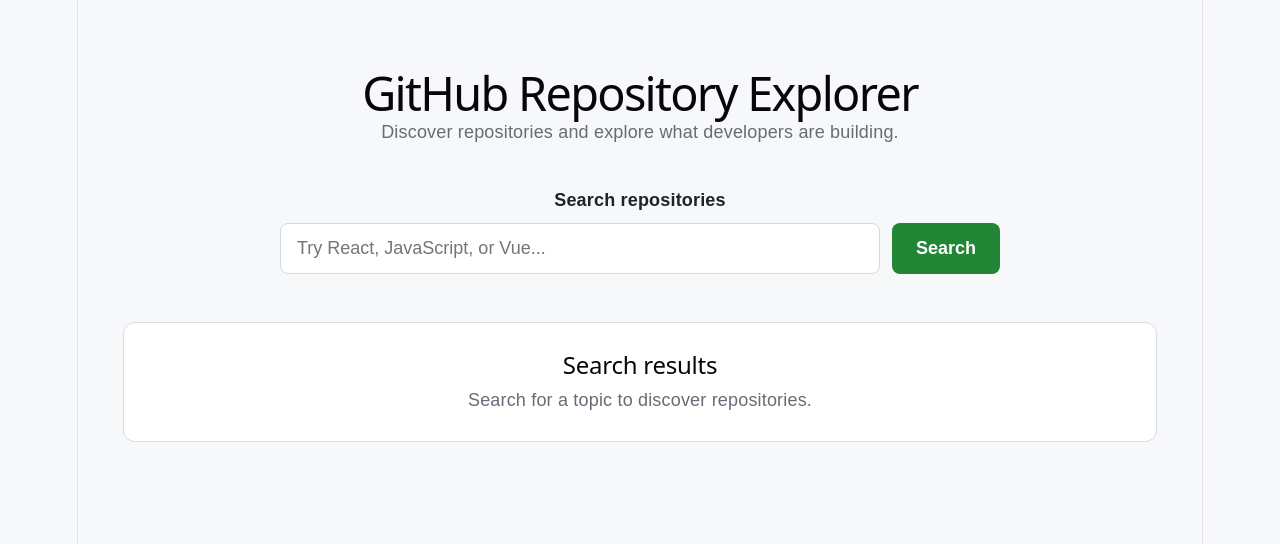
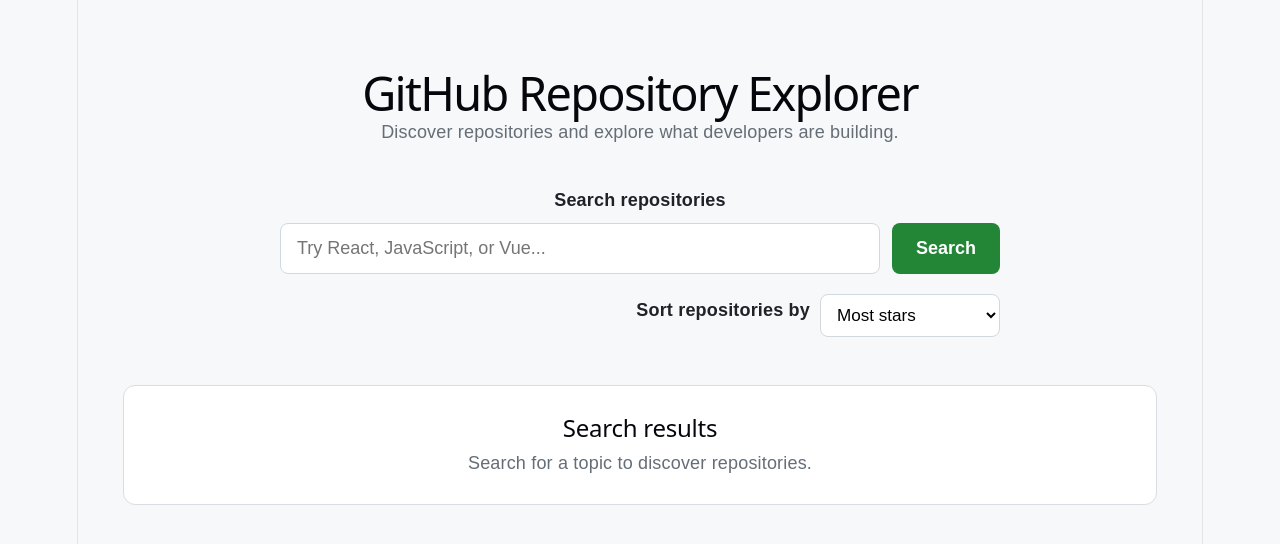
Before and after one commit to silver-orioha/github-repository-explorer, a React (Vite) app: page / in a window 1280 px wide. Shown: the top 544 px of the page. Built offline with nearby package versions, Linux system fonts and the light colour scheme.

Commit message:
feat: add repository pagination and sorting

```diff
--- a/src/App.css
+++ b/src/App.css
@@ -161,6 +161,60 @@
 }
 
 
+.pagination {
+  display: flex;
+  align-items: center;
+  justify-content: center;
+  flex-wrap: wrap;
+  gap: 16px;
+  margin-top: 28px;
+}
+
+.pagination button {
+  padding: 10px 16px;
+  border: 1px solid #d1d9e0;
+  border-radius: 8px;
+  background: white;
+  color: #1f2328;
+  font-size: 0.95rem;
+  cursor: pointer;
+}
+
+.pagination button:hover:not(:disabled) {
+  background: #f3f4f6;
+}
+
+.pagination button:disabled {
+  opacity: 0.5;
+  cursor: not-allowed;
+}
+
+
+.sort-control {
+  display: flex;
+  align-items: center;
+  justify-content: flex-end;
+  flex-wrap: wrap;
+  gap: 10px;
+  margin-top: 20px;
+}
+
+.sort-control label {
+  font-weight: 600;
+}
+
+.sort-control select {
+  padding: 10px 12px;
+  border: 1px solid #d1d9e0;
+  border-radius: 8px;
+  background: white;
+  font-size: 0.95rem;
+}
+
+.sort-control select:focus-visible {
+  outline: 3px solid #80b7ff;
+  outline-offset: 2px;
+}
 
 
 
--- a/src/App.jsx
+++ b/src/App.jsx
@@ -6,6 +6,11 @@
 function App() {
   const [searchTerm, setSearchTerm] = useState('')
   const [repositories, setRepositories] = useState([])
+  const [page, setPage] = useState(1)
+  const [totalCount, setTotalCount] = useState(0)
+
+  const [sortBy, setSortBy] = useState('stars')
+
   const [loading, setLoading] = useState(false)
   const [error, setError] = useState('')
 
@@ -15,18 +20,26 @@
     if (!searchTerm.trim()) {
       setError('Please enter a search term.')
       setRepositories([])
+      setTotalCount(0)
       return
     }
 
+    setPage(1)
+    await fetchRepositories(searchTerm.trim(),1)
+  }
+
+  async function fetchRepositories(term, pageNumber) {
     setLoading(true)
     setError('')
-    setRepositories([])
 
     try {
-      const data = await searchRepositories(searchTerm.trim())
+      const data = await searchRepositories(term, pageNumber, sortBy)
       setRepositories(data.items)
+      setTotalCount(data.total_count)
     } catch (err) {
       setError(err.message || 'Something went wrong. Please try again.')
+      setRepositories([])
+      setTotalCount(0)
     } finally {
       setLoading(false)
     }
@@ -59,6 +72,26 @@
             </button>
           </div>
         </form>
+
+        <div className="sort-control">
+          <label htmlFor="sort-by">Sort repositories by</label>
+
+          <select
+            id="sort-by"
+            value={sortBy}
+            onChange={(event) => {
+              setSortBy(event.target.value)
+              setPage(1)
+
+              if (searchTerm.trim()) {
+                fetchRepositories(searchTerm.trim(), 1)
+              }
+            }}
+          >
+            <option value="stars">Most stars</option>
+            <option value="updated">Recently updated</option>
+          </select>
+        </div>
       </section>
 
       <section className="results-section" aria-live="polite">
@@ -113,6 +146,38 @@
             ))}
           </div>
         )}
+
+        {!loading && repositories.length > 0 && (
+          <div className="pagination">
+            <button
+              type="button"
+              disabled={page === 1}
+              onClick={() => {
+                const previousPage = page - 1
+                setPage(previousPage)
+                fetchRepositories(searchTerm.trim(), previousPage)
+              }}
+            >
+              Previous
+            </button>
+
+            <span>
+              Page {page} of {Math.max(1, Math.ceil(Math.min(totalCount, 1000) / 10))}
+            </span>
+
+            <button
+              type="button"
+              disabled={page >= Math.ceil(Math.min(totalCount, 1000) / 10)}
+              onClick={() => {
+                const nextPage = page + 1
+                setPage(nextPage)
+                fetchRepositories(searchTerm.trim(), nextPage)
+              }}
+            >
+              Next
+            </button>
+          </div>
+        )}
       </section>
     </main>
   )
--- a/src/services/githubApi.js
+++ b/src/services/githubApi.js
@@ -1,12 +1,12 @@
 const GITHUB_API_URL = 'https://api.github.com'
 
-export async function searchRepositories(searchTerm, page = 1) {
+export async function searchRepositories(searchTerm, page = 1, sortBy = 'stars') {
   const params = new URLSearchParams({
     q: searchTerm,
-    sort: 'stars',
+    sort: 'sortBy',
     order: 'desc',
     page: String(page),
-    per_page: '10',
+    per_page: '12',
   })
 
   const response = await fetch(
```
